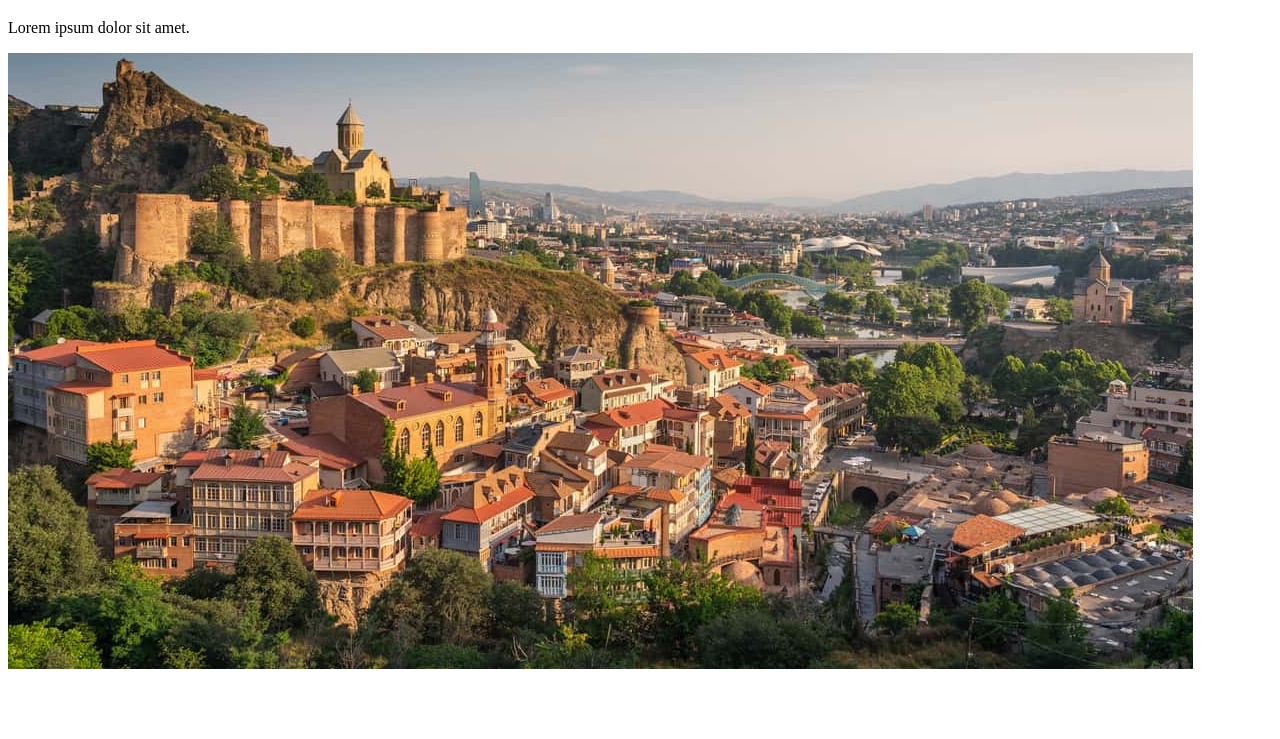
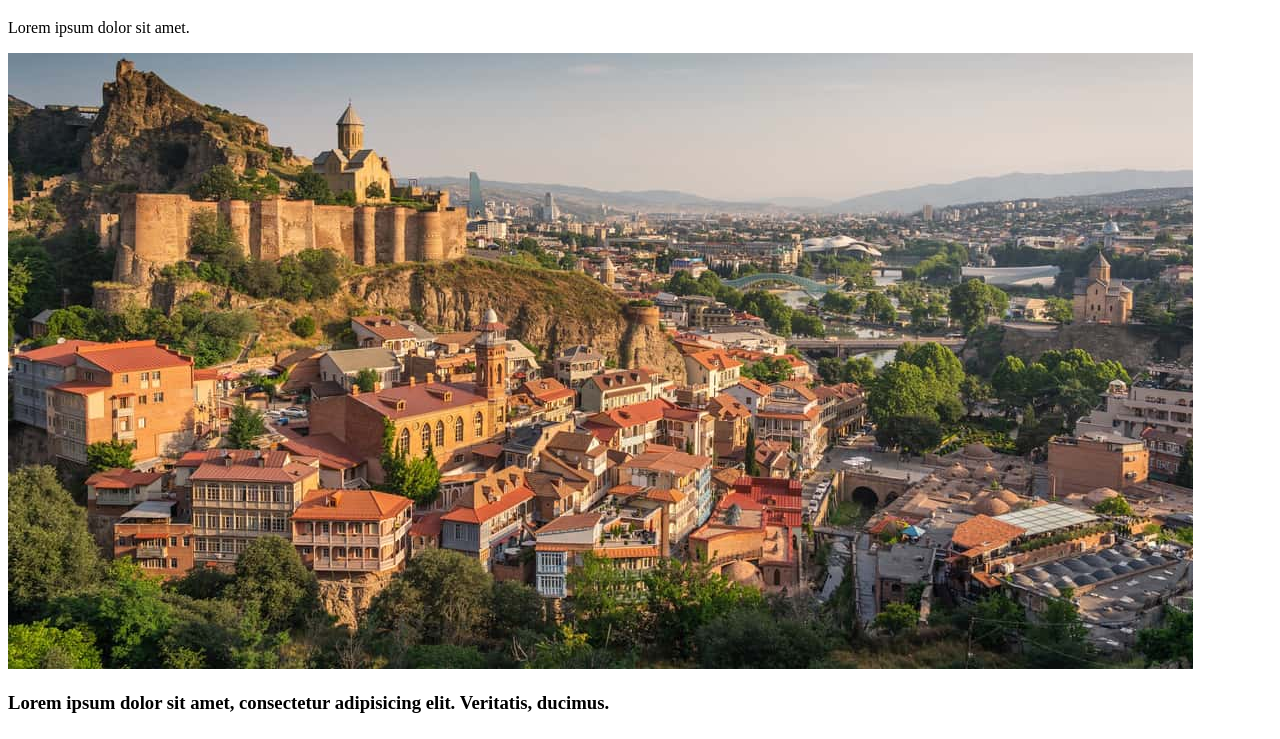
Before and after one commit to tsirekidze22/Lecture-4-Sep, a plain HTML site: page index.html in a window 1280 px wide. Shown: the part 61-800 px from the top of the page. Drawn offline with Linux system fonts and the light colour scheme.

Commit message:
h3 added

```diff
--- a/index.html
+++ b/index.html
@@ -8,5 +8,9 @@
     <p>Lorem ipsum dolor sit amet.</p>
 
     <img src="images/tbilisi.jpg" alt="Tbilisi" />
+    <h3>
+      Lorem ipsum dolor sit amet, consectetur adipisicing elit. Veritatis,
+      ducimus.
+    </h3>
   </body>
 </html>
```
